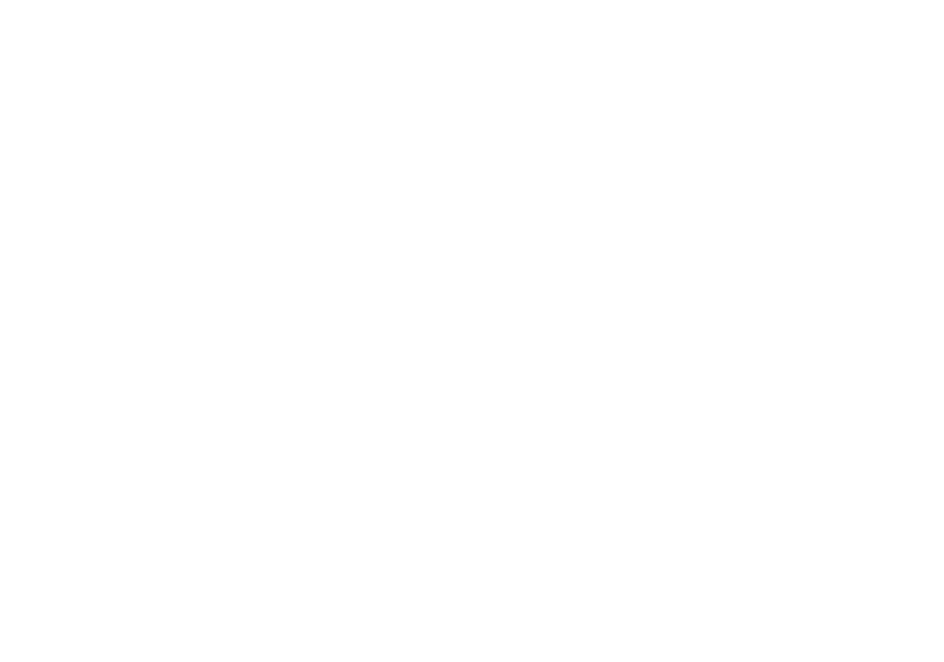
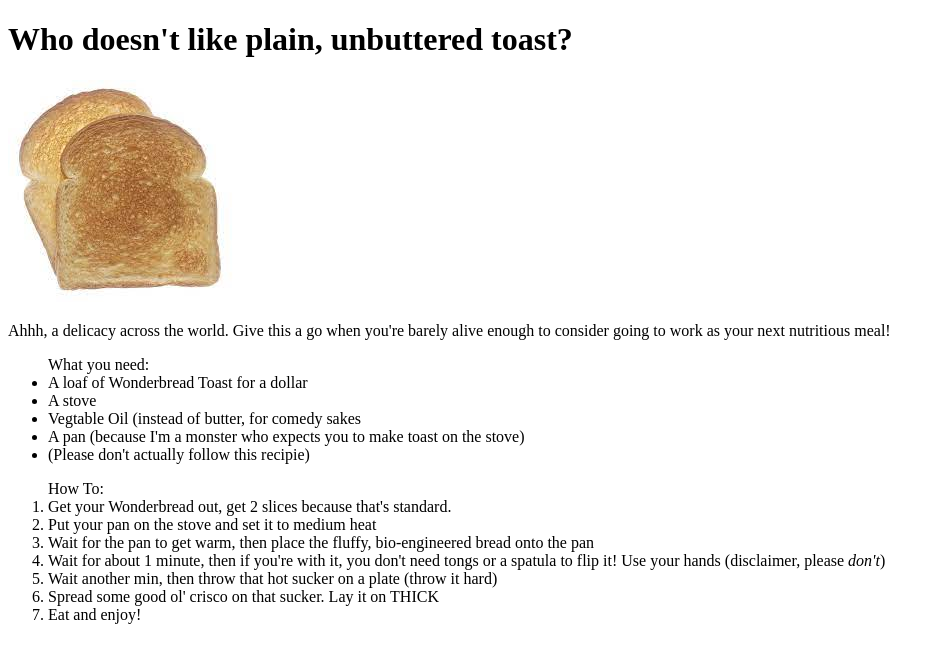
Before and after one commit to itzmeaza/odin-recipies, a plain HTML site: page recipies/toast.html in a window 1280 px wide. Shown: the whole page, without its empty margins (0-944 px from the left). Drawn offline with Linux system fonts and the light colour scheme.

Commit message:
moar toast stuff, im not good at commit messages

```diff
--- a/recipies/toast.html
+++ b/recipies/toast.html
@@ -5,8 +5,28 @@
     <meta http-equiv="X-UA-Compatible" content="IE=edge">
     <meta name="viewport" content="width=device-width, initial-scale=1.0">
     <title>Toasty Boi</title>
+    <h1>Who doesn't like plain, unbuttered toast?</h1>
 </head>
 <body name="intro to toast">
-
+    <img src="../imgs/toast.jpeg">
+    <p>Ahhh, a delicacy across the world. Give this a go when you're barely alive enough to consider going to work as your next nutritious meal!</p>
 </body>
+<section name="recipie">
+    <ul>What you need:
+        <li>A loaf of Wonderbread Toast for a dollar</li>
+        <li>A stove</li>
+        <li>Vegtable Oil (instead of butter, for comedy sakes</li>
+        <li>A pan (because I'm a monster who expects you to make toast on the stove)</li>
+        <li>(Please don't actually follow this recipie)</li>
+    </ul>
+    <ol>How To:
+        <li>Get your Wonderbread out, get 2 slices because that's standard.</li>
+        <li>Put your pan on the stove and set it to medium heat</li>
+        <li>Wait for the pan to get warm, then place the fluffy, bio-engineered bread onto the pan</li>
+        <li>Wait for about 1 minute, then if you're with it, you don't need tongs or a spatula to flip it! Use your hands (disclaimer, please <em>don't</em>)</li>
+        <li>Wait another min, then throw that hot sucker on a plate (throw it hard)</li>
+        <li>Spread some good ol' crisco on that sucker. Lay it on THICK</li>
+        <li>Eat and enjoy!</li>
+    </ol>
+</section>
 </html>
```
Also changed, not shown: recipies/heggs.html (+1 -0 lines).
